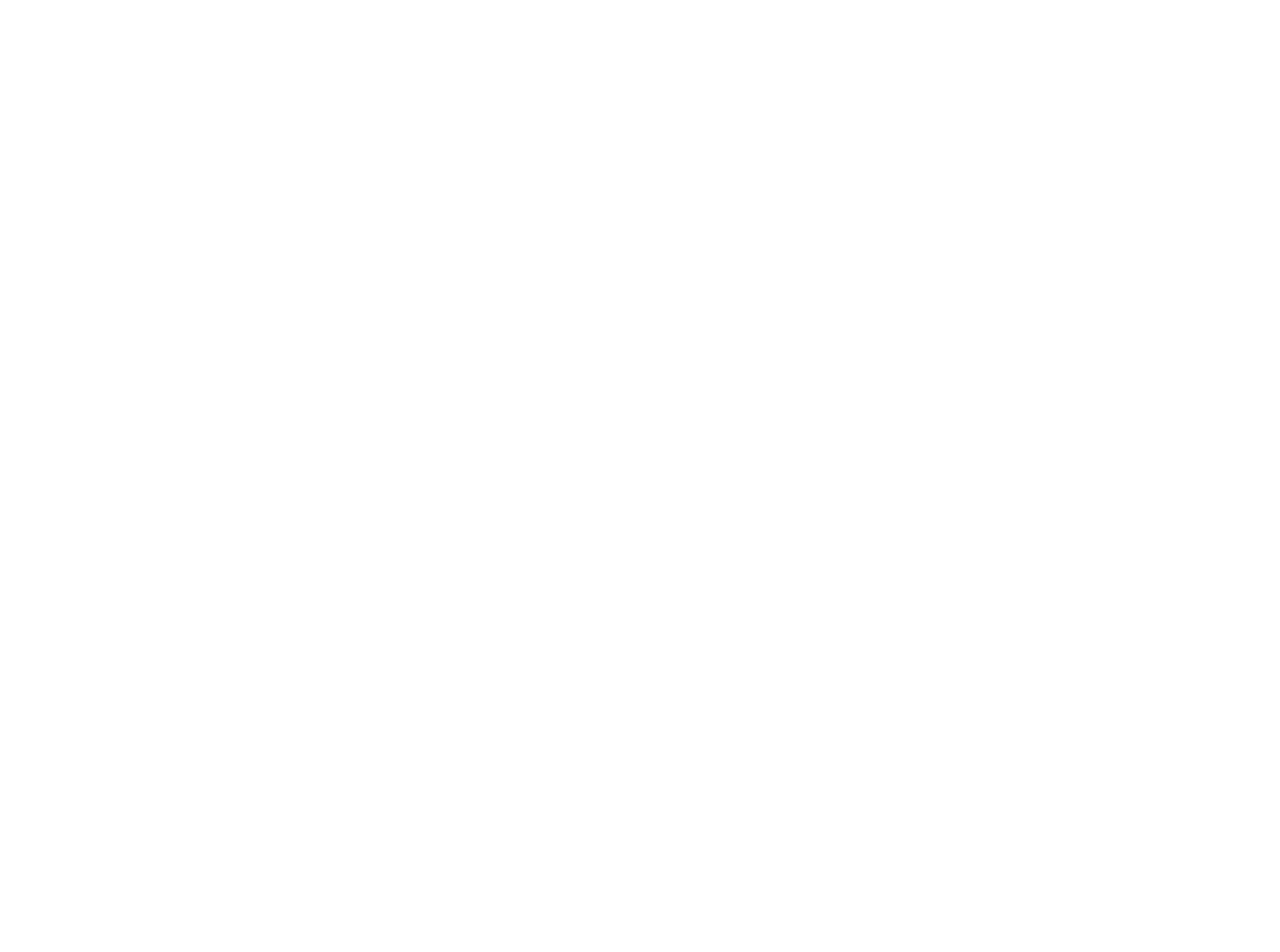
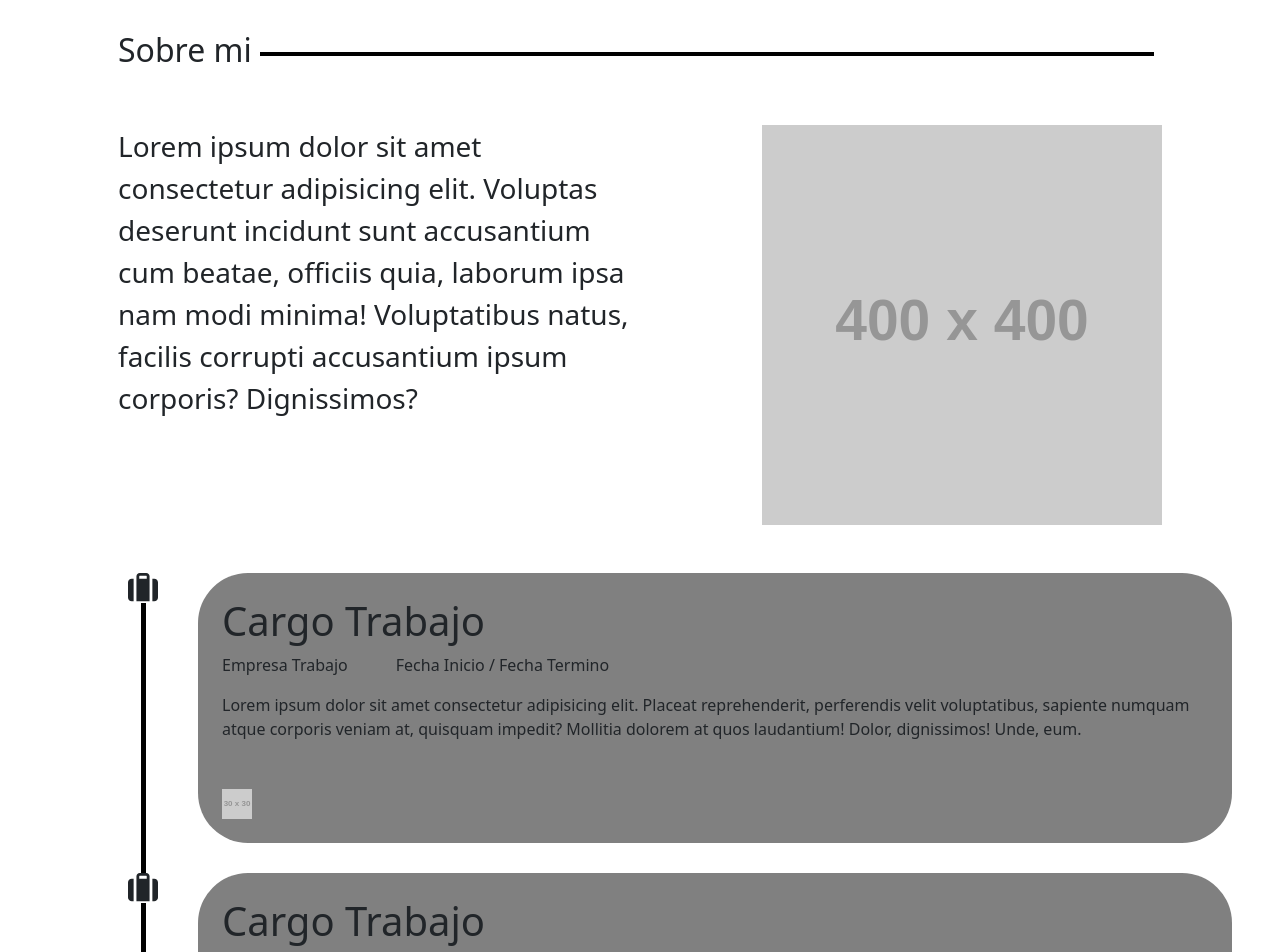
Before and after one commit to Thewreex/Portafolio, a Vue app: page / in a window 1280 px wide. Shown: the part 880-1832 px from the top of the page. Before the commit the page ends 863 px from the top, so only its background shows below. Built offline with nearby package versions, Linux system fonts and the light colour scheme.

Commit message:
Estructura de seccion Sobre mi lista

```diff
--- a/src/App.vue
+++ b/src/App.vue
@@ -2,12 +2,14 @@
   <appHeader id="appHeader" />
   <heroSection id="heroSection" />
   <carrusel />
+  <sobreMi />
 </template>
 
 <script setup>
 import appHeader from './components/appHeader.vue';
 import heroSection from './components/heroSection.vue';
 import carrusel from './components/carrusel.vue';
+import sobreMi from './components/sobreMi.vue';
 </script>
 
 
--- /dev/null
+++ b/src/components/sobreMi.vue
@@ -0,0 +1,39 @@
+<template>
+    <div class="container px-5 mb-5">
+        <div class="d-flex justify-content-center align-items-center flex-nowrap my-5">
+            <h2 class="ml-5">Sobre mi</h2>
+            <div class="linea mx-2"></div>
+        </div>
+
+        <div class="d-flex justify-content-between">
+            <div class="w-50 texto">Lorem ipsum dolor sit amet consectetur adipisicing elit. Voluptas deserunt incidunt
+                sunt
+                accusantium
+                cum beatae, officiis quia, laborum ipsa nam modi minima! Voluptatibus natus, facilis corrupti
+                accusantium ipsum corporis? Dignissimos?</div>
+            <img src="https://placehold.co/400x400" alt="">
+        </div>
+    </div>
+
+    <timeline />
+    <timeline />
+    <timeline />
+    <timeline />
+
+</template>
+
+<script setup>
+import timeline from './timeline.vue';
+</script>
+
+<style scoped>
+.linea {
+    height: 4px;
+    flex: 1;
+    background-color: black;
+}
+
+.texto {
+    font-size: 28px;
+}
+</style>
--- /dev/null
+++ b/src/components/timeline.vue
@@ -0,0 +1,51 @@
+<template>
+    <div class="d-flex px-5 contenedor-linea">
+        <div class="contenedor-linea d-flex flex-column align-items-center">
+            <font-awesome-icon icon="suitcase" class="icono" />
+            <div class="linea"></div>
+        </div>
+
+        <div class="contenedor-card p-4">
+            <h1>Cargo Trabajo</h1>
+
+            <div class="d-flex gap-5">
+                <p>Empresa Trabajo</p>
+                <p>Fecha Inicio / Fecha Termino</p>
+            </div>
+
+            <p class="mb-5">Lorem ipsum dolor sit amet consectetur adipisicing elit. Placeat reprehenderit, perferendis
+                velit
+                voluptatibus, sapiente numquam atque corporis veniam at, quisquam impedit? Mollitia dolorem at quos
+                laudantium! Dolor, dignissimos! Unde, eum.</p>
+
+            <img src="https://placehold.co/30x30" alt="">
+        </div>
+    </div>
+</template>
+
+<script setup></script>
+
+<style scoped>
+.icono {
+    width: 30px;
+    height: 30px;
+}
+
+.contenedor-linea {
+    margin-left: 40px;
+}
+
+.linea {
+    width: 5px;
+    height: 270px;
+    background-color: black;
+}
+
+.contenedor-card {
+    height: 270px;
+    width: 1200px;
+    background-color: gray;
+    border-radius: 50px;
+    margin-left: 40px;
+}
+</style>
--- a/src/main.js
+++ b/src/main.js
@@ -14,6 +14,7 @@
   faFolder,
   faScrewdriverWrench,
   faFile,
+  faSuitcase,
 } from "@fortawesome/free-solid-svg-icons";
 import { faGithub, faLinkedin } from "@fortawesome/free-brands-svg-icons";
 import { FontAwesomeIcon } from "@fortawesome/vue-fontawesome";
@@ -26,6 +27,7 @@
   faGithub,
   faLinkedin,
   faFile,
+  faSuitcase,
 );
 
 const app = createApp(App);
```
